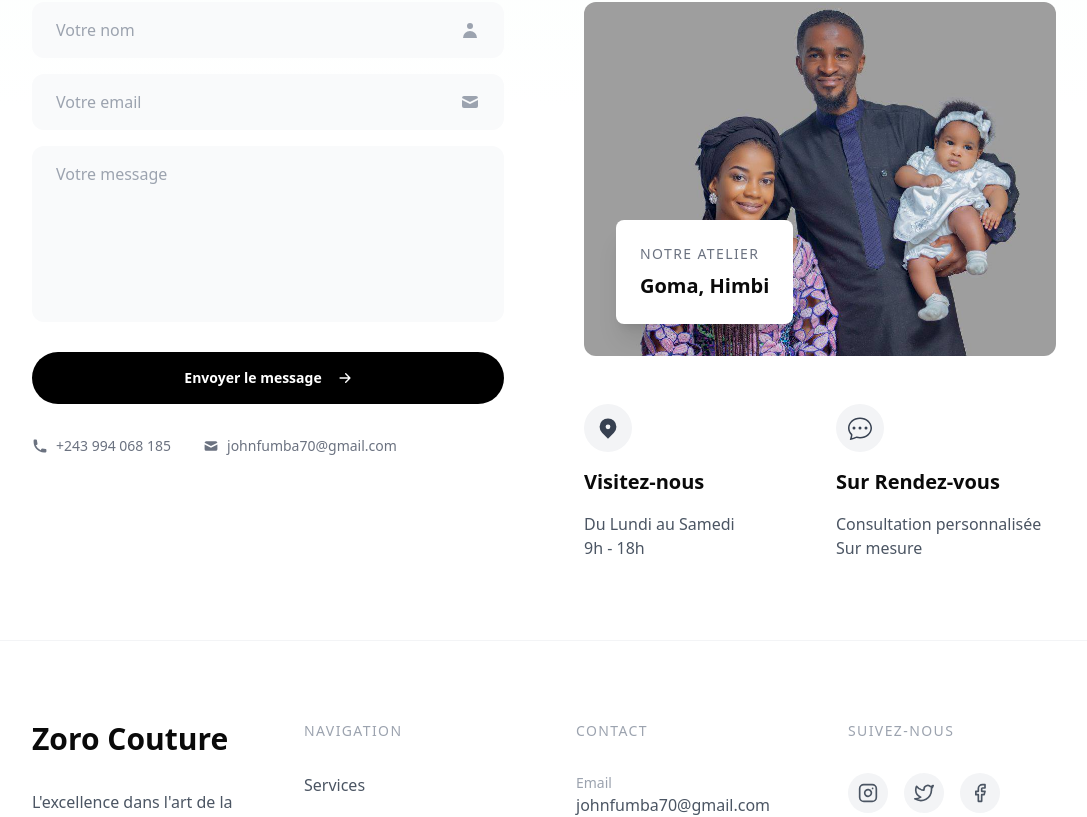
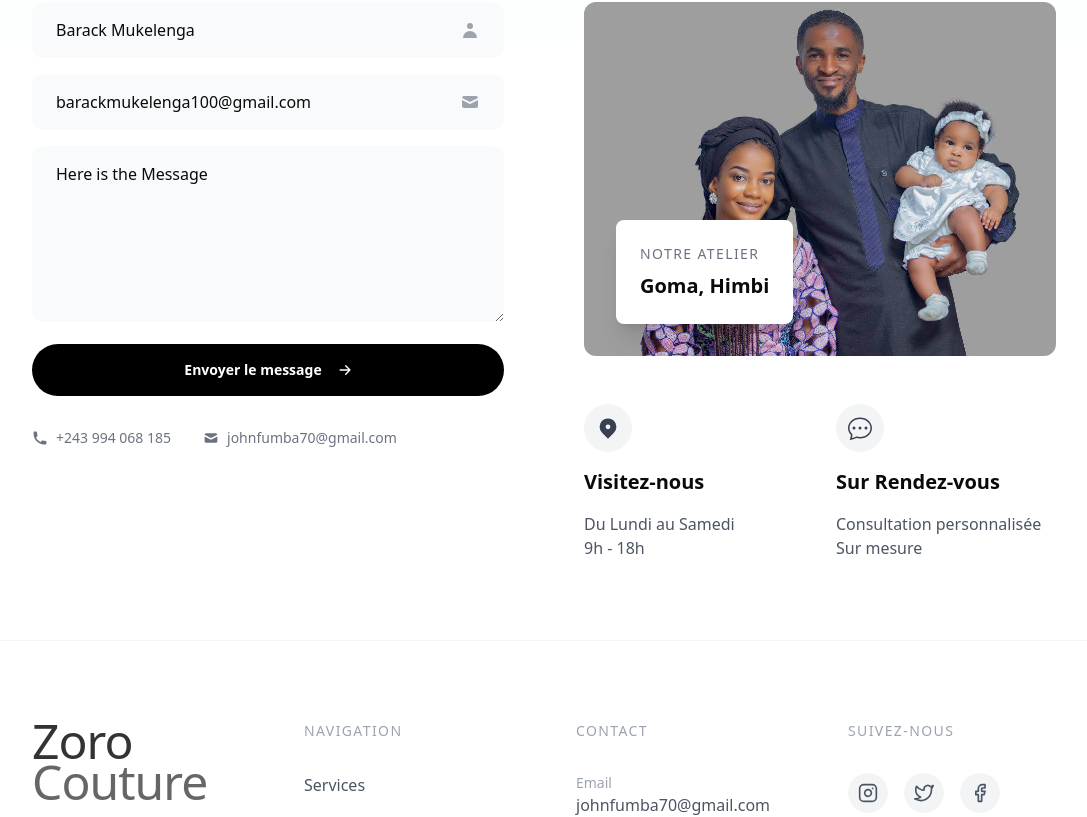
Before and after one commit to barackm/zorocouture, a Next.js app: page / in a window 1280 px wide. Shown: the part 5306-6123 px from the top of the page, without its empty margins (96-1183 px from the left). Built offline with nearby package versions, Linux system fonts and the light colour scheme; no server answers.

Commit message:
feat: add Input component and integrate react-hook-form; enhance form handling in Contact component

```diff
--- a/package.json
+++ b/package.json
@@ -17,6 +17,7 @@
     "next": "15.1.4",
     "react": "^19.0.0",
     "react-dom": "^19.0.0",
+    "react-hook-form": "^7.54.2",
     "react-icons": "^5.4.0",
     "tailwind-merge": "^2.6.0",
     "tailwindcss-animate": "^1.0.7"
--- a/src/components/Button.tsx
+++ b/src/components/Button.tsx
@@ -11,6 +11,7 @@ interface ButtonProps {
   href?: string;
   fullWidth?: boolean;
   type?: "button" | "submit" | "reset";
+  disabled?: boolean;
 }
 
 const variantStyles = {
@@ -29,29 +30,43 @@ const Button = ({
   href,
   fullWidth = false,
   type = "button",
+  disabled = false,
 }: ButtonProps) => {
   const baseStyles = `
     inline-flex items-center gap-4 px-8 py-4
     rounded-full transition-all duration-300
-    hover:gap-6 cursor-pointer text-sm font-semibold
+    text-sm font-semibold
     ${variantStyles[variant]}
     ${fullWidth ? "w-full justify-center" : ""}
+    ${
+      disabled
+        ? "opacity-50 cursor-not-allowed pointer-events-none"
+        : "cursor-pointer"
+    }
     ${className}
   `;
 
-  if (href) {
+  const iconStyles =
+    "transition-transform duration-300 group-hover:translate-x-2";
+
+  if (href && !disabled) {
     return (
-      <a href={href} className={baseStyles}>
+      <a href={href} className={`group ${baseStyles}`}>
         <span>{children}</span>
-        <span>{icon}</span>
+        <span className={iconStyles}>{icon}</span>
       </a>
     );
   }
 
   return (
-    <button type={type} onClick={onClick} className={baseStyles}>
+    <button
+      type={type}
+      onClick={onClick}
+      disabled={disabled}
+      className={`group ${baseStyles}`}
+    >
       <span>{children}</span>
-      <span>{icon}</span>
+      <span className={iconStyles}>{icon}</span>
     </button>
   );
 };
--- a/src/components/Contact.tsx
+++ b/src/components/Contact.tsx
@@ -9,6 +9,7 @@ import {
 import { BsChatDots } from "react-icons/bs";
 import Button from "./Button";
 import Image from "next/image";
+import ContactForm from "./ContactForm";
 
 const Contact = () => {
   return (
@@ -29,40 +30,7 @@ const Contact = () => {
 
       <div className="grid grid-cols-1 lg:grid-cols-2 gap-20">
         <div data-aos="fade-right" className="space-y-8">
-          <form className="space-y-6">
-            <div className="space-y-4">
-              <div className="relative">
-                <input
-                  type="text"
-                  placeholder="Votre nom"
-                  className="w-full bg-gray-50 px-6 py-4 rounded-xl outline-none focus:ring-2 focus:ring-black transition-all"
-                />
-                <span className="absolute right-6 top-1/2 -translate-y-1/2 text-gray-400">
-                  <HiUser size={20} />
-                </span>
-              </div>
-              <div className="relative">
-                <input
-                  type="email"
-                  placeholder="Votre email"
-                  className="w-full bg-gray-50 px-6 py-4 rounded-xl outline-none focus:ring-2 focus:ring-black transition-all"
-                />
-                <span className="absolute right-6 top-1/2 -translate-y-1/2 text-gray-400">
-                  <HiMail size={20} />
-                </span>
-              </div>
-              <div className="relative">
-                <textarea
-                  placeholder="Votre message"
-                  rows={6}
-                  className="w-full bg-gray-50 px-6 py-4 rounded-xl outline-none focus:ring-2 focus:ring-black transition-all resize-none"
-                ></textarea>
-              </div>
-            </div>
-            <Button fullWidth type="submit" icon={<HiArrowRight />}>
-              Envoyer le message
-            </Button>
-          </form>
+          <ContactForm />
 
           <div className="flex items-center gap-8 text-sm text-gray-500">
             <div className="flex items-center gap-2">
--- a/src/components/ContactForm.tsx
+++ b/src/components/ContactForm.tsx
@@ -1,145 +1,118 @@
 "use client";
 import React, { useState } from "react";
+import { useForm, SubmitHandler } from "react-hook-form";
+import { HiUser, HiMail, HiArrowRight } from "react-icons/hi";
+import Input from "./Input";
+import Button from "./Button";
+
 const formSpreeId = process.env.NEXT_PUBLIC_FORMSPREE_ID;
 
+const defaultValues = {
+  name: "Barack Mukelenga",
+  email: "barackmukelenga100@gmail.com",
+  message: "Here is the Message",
+};
+
+interface IFormInputs {
+  name: string;
+  email: string;
+  message: string;
+}
+
 const ContactForm: React.FC = () => {
-  const [formState, setFormState] = useState({
-    name: "Barack Mukelenga",
-    email: "barackmukelenga100@gmail.com",
-    message: "Test message",
-    status: "",
-    isLoading: false,
+  const [isLoading, setIsLoading] = useState(false);
+  const [status, setStatus] = useState<"success" | "error" | "">("");
+
+  const {
+    register,
+    handleSubmit,
+    reset,
+    formState: { errors },
+  } = useForm<IFormInputs>({
+    defaultValues,
+    mode: "onBlur",
   });
 
-  const handleSubmit = async (e: React.FormEvent) => {
-    e.preventDefault();
-    if (formState.isLoading) return;
-
-    setFormState((prev) => ({ ...prev, isLoading: true, status: "" }));
+  const onSubmit: SubmitHandler<IFormInputs> = async (data) => {
+    if (isLoading) return;
+    setIsLoading(true);
+    setStatus("");
 
     try {
-      const form = e.target as HTMLFormElement;
-      const formData = new FormData(form);
-
-      const response = await fetch(form.action, {
+      const response = await fetch(`https://formspree.io/f/${formSpreeId}`, {
         method: "POST",
-        body: formData,
-        headers: {
-          Accept: "application/json",
-        },
+        headers: { "Content-Type": "application/json" },
+        body: JSON.stringify(data),
       });
 
       if (response.ok) {
-        setFormState({
+        setStatus("success");
+        reset({
           name: "",
           email: "",
           message: "",
-          status: "success",
-          isLoading: false,
         });
-
-        setTimeout(() => {
-          setFormState((prev) => ({ ...prev, status: "" }));
-        }, 5000);
       } else {
         throw new Error("Submission failed");
       }
     } catch (error) {
-      setFormState((prev) => ({
-        ...prev,
-        status: "error",
-        isLoading: false,
-      }));
+      setStatus("error");
+    } finally {
+      setIsLoading(false);
     }
   };
 
-  const handleChange = (
-    e: React.ChangeEvent<HTMLInputElement | HTMLTextAreaElement>
-  ) => {
-    setFormState((prev) => ({
-      ...prev,
-      [e.target.id]: e.target.value,
-    }));
-  };
-
   return (
-    <div className="max-w-md mx-auto p-4">
-      <h2 className="text-2xl font-bold mb-4">Contact Us</h2>
-      {formState.status === "success" && (
+    <div className="space-y-6">
+      {status === "success" && (
         <p className="text-green-500 mb-4">
-          ✨ Message sent successfully! Thank you for contacting us! 🎉
+          ✨ Message envoyé avec succès! Merci de nous avoir contacté! 🎉
         </p>
       )}
-      {formState.status === "error" && (
+      {status === "error" && (
         <p className="text-red-500 mb-4">
-          ❌ Oops! Something went wrong. Please try again.
+          ❌ Oops! Une erreur s'est produite. Veuillez réessayer.
         </p>
       )}
-      <form
-        onSubmit={handleSubmit}
-        action={`https://formspree.io/f/${formSpreeId}`}
-        method="POST"
-        className="space-y-4"
-      >
-        <div>
-          <label className="block mb-1" htmlFor="name">
-            Name
-          </label>
-          <input
-            type="text"
-            id="name"
+      <form onSubmit={handleSubmit(onSubmit)} className="space-y-4">
+        <div className="space-y-4">
+          <Input
             name="name"
-            value={formState.name}
-            onChange={handleChange}
+            placeholder="Votre nom"
+            register={register}
             required
-            className="w-full border border-gray-300 p-2"
+            error={errors.name?.message}
+            icon={<HiUser size={20} />}
+            disabled={isLoading}
+          />
+          <Input
+            name="email"
+            type="email"
+            placeholder="Votre email"
+            register={register}
+            required
+            error={errors.email?.message}
+            icon={<HiMail size={20} />}
+            disabled={isLoading}
+          />
+          <Input
+            name="message"
+            placeholder="Votre message"
+            register={register}
+            required
+            error={errors.message?.message}
+            textarea
+            disabled={isLoading}
           />
         </div>
-        <div>
-          <label className="block mb-1" htmlFor="email">
-            Email
-          </label>
-          <input
-            type="email"
-            id="email"
-            name="email"
-            value={formState.email}
-            onChange={handleChange}
-            required
-            className="w-full border border-gray-300 p-2"
-          />
-        </div>
-        <div>
-          <label className="block mb-1" htmlFor="message">
-            Message
-          </label>
-          <textarea
-            id="message"
-            name="message"
-            value={formState.message}
-            onChange={handleChange}
-            required
-            className="w-full border border-gray-300 p-2"
-          />
-        </div>
-        <button
+        <Button
+          fullWidth
           type="submit"
-          disabled={formState.isLoading}
-          className={`w-full bg-blue-500 text-white p-2 relative ${
-            formState.isLoading ? "opacity-70 cursor-not-allowed" : ""
-          }`}
+          icon={<HiArrowRight />}
+          disabled={isLoading}
         >
-          {formState.isLoading ? (
-            <>
-              <span className="opacity-0">Send Message</span>
-              <div className="absolute inset-0 flex items-center justify-center">
-                <div className="w-5 h-5 border-2 border-white border-t-transparent rounded-full animate-spin"></div>
-              </div>
-            </>
-          ) : (
-            "Send Message"
-          )}
-        </button>
+          {isLoading ? "Envoi en cours..." : "Envoyer le message"}
+        </Button>
       </form>
     </div>
   );
--- a/src/components/Footer.tsx
+++ b/src/components/Footer.tsx
@@ -47,7 +47,10 @@ const Footer = () => {
         <div className="py-20">
           <div className="grid grid-cols-1 md:grid-cols-2 lg:grid-cols-4 gap-16">
             <div className="space-y-8">
-              <h2 className="text-3xl font-bold">Zoro Couture</h2>
+              <h2 className="text-[clamp(2.5rem,8vw,3rem)] font-extralight leading-[0.85] tracking-[-0.02em] text-black/80">
+                Zoro
+                <span className="block font-thin text-black/60">Couture</span>
+              </h2>
               <p className="text-gray-600 leading-relaxed">
                 L&apos;excellence dans l&apos;art de la couture sur mesure, où
                 chaque détail raconte une histoire unique.
--- /dev/null
+++ b/src/components/Input.tsx
@@ -0,0 +1,90 @@
+import React from "react";
+import { UseFormRegister } from "react-hook-form";
+import { IconType } from "react-icons";
+
+interface InputProps {
+  label?: string;
+  name: string;
+  type?: string;
+  required?: boolean;
+  register: UseFormRegister<any>;
+  error?: string;
+  textarea?: boolean;
+  defaultValue?: string;
+  placeholder?: string;
+  icon?: React.ReactElement;
+  disabled?: boolean;
+}
+
+const Input: React.FC<InputProps> = ({
+  label,
+  name,
+  type = "text",
+  required = false,
+  register,
+  error,
+  textarea = false,
+  defaultValue,
+  placeholder,
+  icon,
+  disabled = false,
+}) => {
+  const inputClasses = `
+    w-full bg-gray-50 px-6 py-4 rounded-xl
+    outline-none focus:ring-2 focus:ring-black transition-all
+    ${error ? "border-red-500 ring-red-500" : ""}
+    ${icon ? "pr-12" : ""}
+    ${disabled ? "opacity-50 cursor-not-allowed bg-gray-100" : ""}
+  `;
+
+  return (
+    <div className="relative">
+      {label && (
+        <label
+          className={`block mb-2 text-sm text-gray-600 ${
+            disabled ? "opacity-50" : ""
+          }`}
+          htmlFor={name}
+        >
+          {label}
+        </label>
+      )}
+
+      {textarea ? (
+        <textarea
+          id={name}
+          className={inputClasses}
+          {...register(name, { required })}
+          rows={6}
+          defaultValue={defaultValue}
+          placeholder={placeholder}
+          disabled={disabled}
+        />
+      ) : (
+        <div className="relative">
+          <input
+            type={type}
+            id={name}
+            className={inputClasses}
+            {...register(name, { required })}
+            defaultValue={defaultValue}
+            placeholder={placeholder}
+            disabled={disabled}
+          />
+          {icon && (
+            <span
+              className={`absolute right-6 top-1/2 -translate-y-1/2 text-gray-400 ${
+                disabled ? "opacity-50" : ""
+              }`}
+            >
+              {icon}
+            </span>
+          )}
+        </div>
+      )}
+      {error && <p className="text-red-500 text-sm mt-1">{error}</p>}
+    </div>
+  );
+};
+
+export default Input;
```
Also changed, not shown: 1 other file (tests, documents, lock files or other folders).
